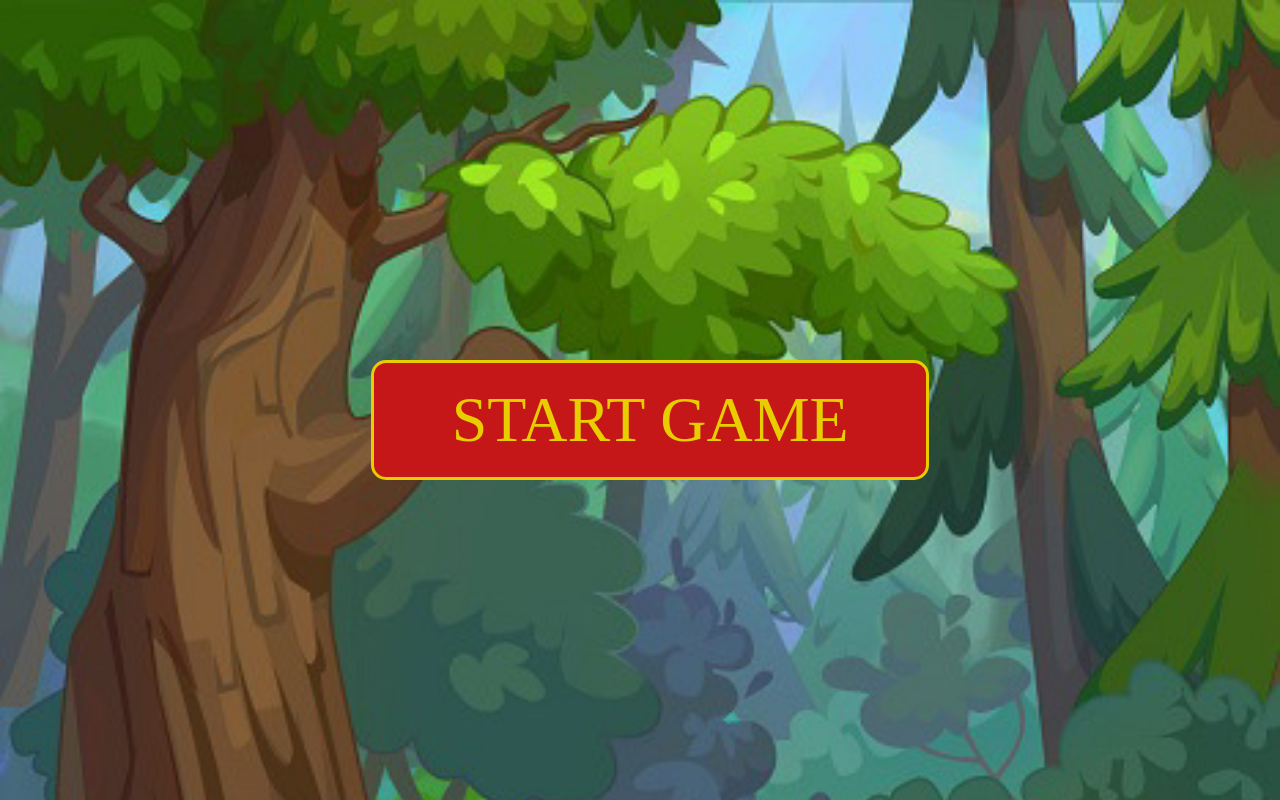
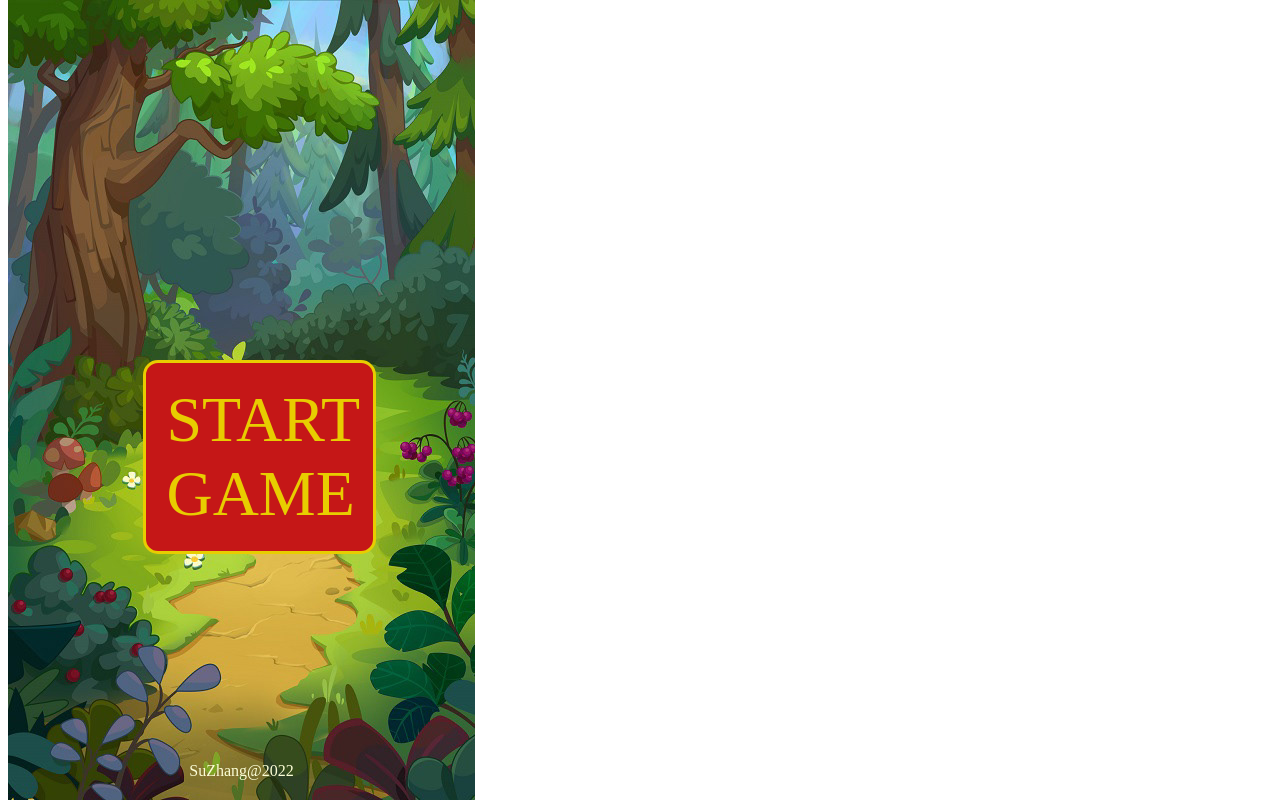
Before and after one commit to coderGirlSu/Fruit-picking-game, a React (Create React App) app in the folder fruit-game/: page / in a window 1280 px wide. Shown: the top 800 px of the page. Built offline with nearby package versions, Linux system fonts and the light colour scheme; a web font is replaced by a local one.

Commit message:
added time up and water mark

```diff
--- a/fruit-game/src/App.js
+++ b/fruit-game/src/App.js
@@ -5,13 +5,16 @@ import Score from "./component/Score";
 import { StateContext } from "./utils/stateContext";
 import Timer from "./component/Timer";
 import StartGame from "./component/StartGame";
+import TimeUp from "./component/TimeUp";
+import WaterMark from "./component/WaterMark";
 
 
 
 const initialState ={
   score:0,
-  timer:60,
+  timer:5,
   start: false,
+  showTimeUp:false
 }
 
 function App() {
@@ -21,7 +24,7 @@ function App() {
 
 
   return (
-    <div>
+    <div id="app">
       <img id="tree" src="images/tree3.png" alt="tree" />
 <StateContext.Provider value={{store,dispatch}}>
   { store.start && <><Fruit id="fruit1" />
@@ -42,7 +45,9 @@ function App() {
       <Score />
       <Timer /> </>}
       { !store.start && <StartGame />}
+      {store.showTimeUp && <TimeUp />}
   </StateContext.Provider>
+    <WaterMark />
 
     </div>
   );
--- a/fruit-game/src/component/StartGame.jsx
+++ b/fruit-game/src/component/StartGame.jsx
@@ -3,9 +3,11 @@ import { useGlobalState } from "../utils/stateContext"
 const StartGame =()=>{
     const {dispatch} = useGlobalState()
 
+
     function updateTimer(){
         dispatch({
-            type:"updateTimer"
+            type:"updateTimer",
+
         })
     }
 
--- /dev/null
+++ b/fruit-game/src/component/TimeUp.jsx
@@ -0,0 +1,8 @@
+
+const TimeUp = ()=>{
+    return(
+        <div className="timeUp">Time Up!</div>
+    )
+}
+
+export default TimeUp
--- /dev/null
+++ b/fruit-game/src/component/WaterMark.jsx
@@ -0,0 +1,9 @@
+const WaterMark = ()=>{
+    return(
+        // <div className="watermark">
+            <div className="suZhang">SuZhang@2022</div>
+        // </div>
+    )
+}
+
+export default WaterMark
--- a/fruit-game/src/index.css
+++ b/fruit-game/src/index.css
@@ -1,98 +1,109 @@
 #root {
-max-width: 100%;
+    /* max-width: 100%; */
+}
+
+#app{
+    position:absolute;
+    top:0;
+    bottom: 0px;
+    /* height: fit-content; */
+    /* width: fit-content; */
+    /* max-width: 100%; */
 }
 
 #tree {
-    position:absolute;
-    top: 0;
-    left:0;
-    width: 100%;
+    /* position:absolute; */
+    /* top: 0; */
+    /* left:0; */
+    /* width: 100%; */
+    height: 100%;
     z-index: -1;
 }
 
 .fruit {
     position: absolute;
-    font-size: 6vw;
+    font-size: 4vh;
     z-index: 1;
 }
 
 #fruit1 {
-    top: 105vw;
-    left: 29vw;
+    top: 65vh;
+    left: 9vh;
 }
 
 #fruit2 {
-    top: 103vw;
-    left: 86vw;
+    top: 72vh;
+    left: 4vh;
 }
 
 #fruit3 {
-    top: 129vw;
-    left: 25vw;
+    top: 9vh;
+    left: 32vh;
 }
 
 #fruit4 {
-    top: 27vw;
-    left: 49vw;
+    top: 45vh;
+    left: 43vh;
 }
 
 #fruit5 {
-    top: 27vw;
-    left: 82vw;
+    top: 47vh;
+    left: 37vh;
 }
 
 #fruit6 {
-    top: 16vw;
-    left: 35vw;
+    top: 12vh;
+    left: 23vh;
 }
 
 #fruit7 {
-    top: 7vw;
-    left: 52vw;
+    top: 47vh;
+    left: 49vh;
 }
 
 #fruit8 {
-    top: 139vw;
-    left: 17vw;
+    top: 54vh;
+    left: 9vh;
 }
 
 #fruit9 {
-    top: 111vw;
-    left: 78vw;
+    top: 81vh;
+    left: 41vh;
 }
 
 #fruit10 {
-    top: 92vw;
-    left: 21vw;
+    top: 55vh;
+    left: 16vh;
 }
 
 #fruit11 {
-    top: 82vw;
-    left: 60vw;
+    top: 35vh;
+    left: 50vh;
 }
 #fruit12 {
-    top: 110vw;
-    left: 14vw;
+    top: 82vh;
+    left: 6vh;
 }
 
 #fruit13 {
-    top: 23vw;
-    left: 73vw;
+    top: 13vh;
+    left: 41vh;
 }
 
 #fruit14 {
-    top: 79vw;
-    left: 69vw;
+    top: 3vh;
+    left: 4vh;
 }
 
 #fruit15 {
-    top: 78vw;
-    left: 88vw;
+    top: 75vh;
+    left: 34vh;
 }
 
 
 .score{
     position: absolute;
+    top:10px;
     width: 30%;
 }
 
@@ -121,6 +132,7 @@ max-width: 100%;
     right:9px;
     position: absolute;
     width: 30%;
+    top:10px;
 }
 
 .timeBackground{
@@ -161,3 +173,27 @@ max-width: 100%;
 
 
 }
+
+/* .watermark{
+
+    height: 200px;
+    width: 200px;
+    border: 1px solid #aaa;
+    margin: 10px;
+    display: flex;
+  } */
+
+
+
+.suZhang{
+    position: absolute;
+    color: rgb(251, 253, 213);
+    font-size: 2vh;
+    text-align: center;
+    bottom: 20px;
+    width: 100%;
+}
+
+.timeUp{
+    top:10px;
+}
--- a/fruit-game/src/utils/reducer.jsx
+++ b/fruit-game/src/utils/reducer.jsx
@@ -13,19 +13,21 @@ export default function reducer(state,action){
             }
         }case 'setStartGame':{
 
-
             return{
                 ...state,
                 start:true,
+                timer:5,
+                interval:action.data
             }
         }case 'updateTimer':{
-            function makeAlert(){
-                alert("Time up!")
-            }
             let countdown = state.timer -1
             if(state.timer < 1){
-                clearInterval(action.data)
-                // makeAlert()
+                clearInterval(state.interval)
+                return{
+                    ...state,
+                    showTimeUp:true,
+                    start: false,
+                }
             }else{
                 return{
                     ...state,
```
